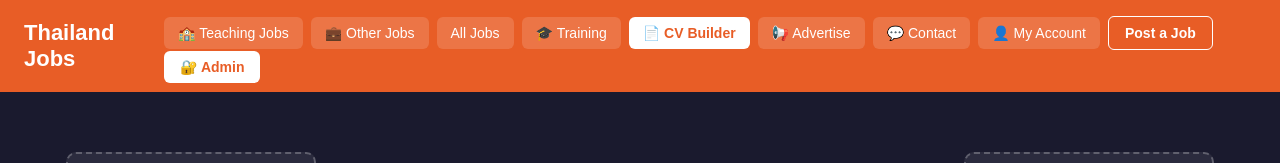
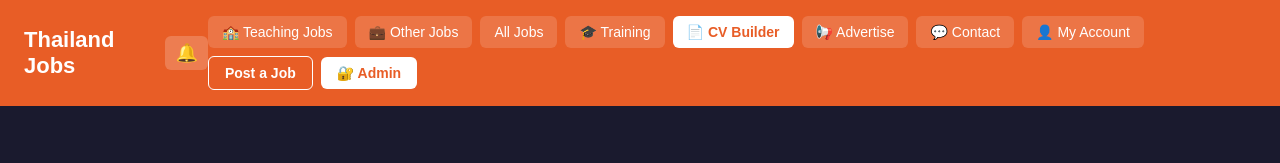
Before and after one commit to Davidjohnray/thailand-jobs, a Next.js app: page / in a window 1280 px wide. Shown: the top 163 px of the page. Built offline with nearby package versions, Linux system fonts and the light colour scheme; no server answers; the database is empty.

Commit message:
add notification bell to navbar

```diff
--- a/components/Navbar.tsx
+++ b/components/Navbar.tsx
@@ -1,12 +1,27 @@
+'use client'
 import Link from 'next/link'
 
 export default function Navbar() {
+
+  const handleNotifications = () => {
+    if (typeof window !== 'undefined' && (window as any).OneSignal) {
+      (window as any).OneSignal.Notifications.requestPermission()
+    }
+  }
+
   return (
     <nav style={{ background: '#E85D26', padding: '16px 24px', display: 'flex', alignItems: 'center', justifyContent: 'space-between' }}>
 
-      <Link href="/" style={{ color: 'white', fontSize: '22px', fontWeight: 'bold', textDecoration: 'none' }}>
-        Thailand Jobs
-      </Link>
+      <div style={{ display: 'flex', alignItems: 'center', gap: '12px' }}>
+        <Link href="/" style={{ color: 'white', fontSize: '22px', fontWeight: 'bold', textDecoration: 'none' }}>
+          Thailand Jobs
+        </Link>
+        <button onClick={handleNotifications}
+          title="Get job notifications"
+          style={{ background: 'rgba(255,255,255,0.2)', border: 'none', borderRadius: '6px', padding: '6px 10px', cursor: 'pointer', fontSize: '18px', color: 'white' }}>
+          🔔
+        </button>
+      </div>
 
       <div style={{ display: 'flex', alignItems: 'center', gap: '8px', flexWrap: 'wrap' }}>
         <Link href="/jobs/teaching" style={{ color: 'white', textDecoration: 'none', fontSize: '14px', padding: '8px 14px', borderRadius: '6px', background: 'rgba(255,255,255,0.15)' }}>
```
